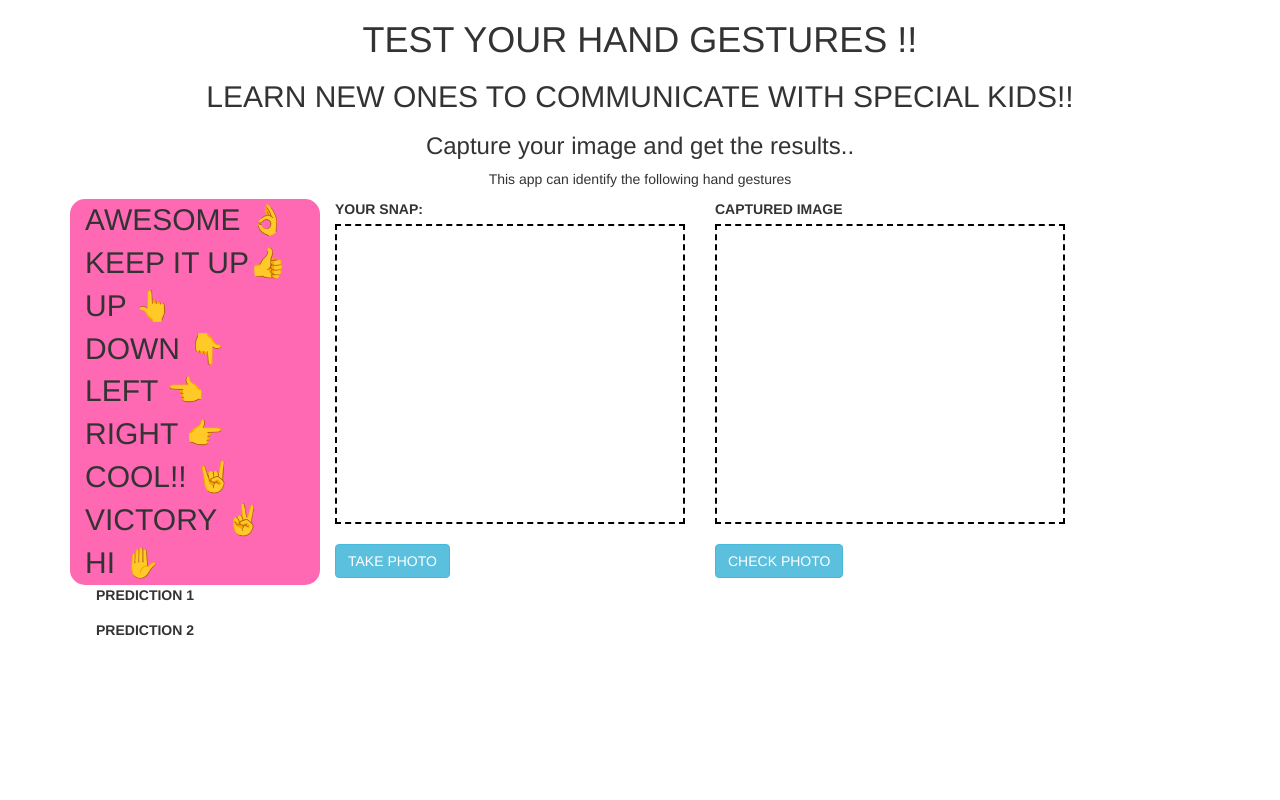
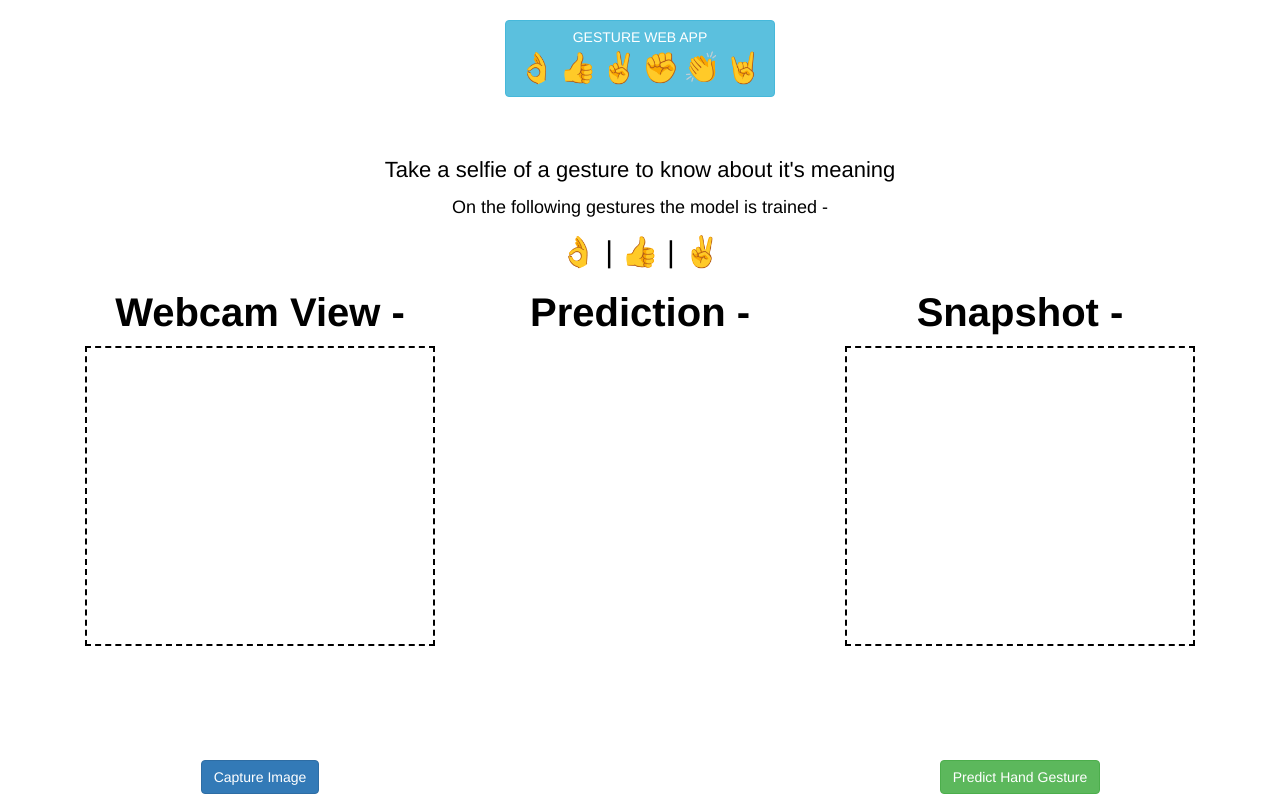
Before and after one commit to Prekshabhura/Hand-Gesture, a plain HTML site: page index.html in a window 1280 px wide. Drawn offline with nearby package versions, Linux system fonts and the light colour scheme; a script that the page names is missing.

Commit message:
Update index.html

```diff
--- a/index.html
+++ b/index.html
@@ -1,61 +1,65 @@
+
 <html>
-
-<head>
-    <title> hand gestures app</title>
-    <link rel="stylesheet" href="style.css">
-
-
+  <head>
+    <title>gesture Web App</title>
     <meta name="viewport" content="width=device-width, initial-scale=1.0">
     <link rel="stylesheet" href="https://maxcdn.bootstrapcdn.com/bootstrap/3.4.0/css/bootstrap.min.css">
     <script src="https://ajax.googleapis.com/ajax/libs/jquery/3.4.1/jquery.min.js"></script>
     <script src="https://maxcdn.bootstrapcdn.com/bootstrap/3.4.0/js/bootstrap.min.js"></script>
+
+    <script src="https://unpkg.com/ml5@0.4.3/dist/ml5.min.js"></script>
     <script src="https://cdnjs.cloudflare.com/ajax/libs/webcamjs/1.0.26/webcam.js"></script>
-    <script src="https://unpkg.com/ml5@0.4.3/dist/ml5.min.js"></script>
 
-</head>
+    <link rel="stylesheet" type="text/css" href="style.css">
+  </head>
 
-<body>
+  <body>
+  <div class="container">
 
-<div class="container">
     <center>
-        <h1> TEST YOUR HAND GESTURES !!</h1>
-        <h2>LEARN NEW ONES TO COMMUNICATE WITH SPECIAL KIDS!!</h2>
+      <h3 class="btn btn-info heading">GESTURE WEB APP
+      <br>
+      <span>&#128076;</span>
+      <span>&#128077;</span>
+      <span>&#9996;</span>
+      <span>&#9994;</span>
+      <span>&#128079;</span>
+      <span>&#129304;</span>
+      </h3>
 
-        <H3> Capture your image and get the results..</H3>
-        <P id="ptag"> This app can identify the following hand gestures</P>
+      <br><br>
+
+      <p style="font-size: 22px;">Take a selfie of a gesture to know about it's meaning</p>
+      <p style="font-size: 18px;">On the following gestures the model is trained - </p>
+      <p style="font-size: 30px;">
+        &#128076; | &#128077; | &#9996;
+      </p>
+
+      <div class="col-md-4 col-sm-12 col-xs-12">
+        <label>Webcam View - </label>
+        <div id="camera"></div>
+        <br><br>
+        <button onclick="take_snapshot();" class="btn btn-primary">Capture Image</button>
+      </div>
+
+      <div class="col-md-4 col-sm-12 col-xs-12">
+        <label>Prediction - </label>
+        <p class="object_name" id="result_object_name"></p>
+        <p class="gesture_icon" id="result_object_gesture_icon"></p>
+      </div>
+
+      <div class="col-md-4 col-sm-12 col-xs-12">
+        <label>Snapshot - </label>
+        <div id="result"></div>
+        <br><br>
+        <button onclick="check();" class="btn btn-success">Predict Hand Gesture</button>
+       </div>
 
     </center>
-    <div class="col-lg-4 col-md-4 col-sm-12 col-xs-12" style="background-color: hotpink;" id="gestures" >
-        <span>AWESOME &#128076 </span><br>
-        <span> KEEP IT UP&#128077</span><br>
-        <span> UP &#128070</span><br>
-        <span> DOWN &#128071</span><br>
-        <span> LEFT &#128072</span><br>
-        <span> RIGHT &#128073</span><br>
-        <span> COOL!! &#129304</span><br>
-        <span> VICTORY &#9996</span><br>
-        <span> HI &#9995</span><br>
-    </div>
-    <div class="col-lg-4 col-md-4 col-sm-12 col-xs-12">
-         <label> YOUR SNAP:</label><br>
-        <div id="camera"></div><br>
-        <button id="take_snapshot" class="btn btn-info" onclick="take_snapshot()"> TAKE PHOTO </button>
-    </div>
-    <div class="col-lg-4 col-md-4 col-sm-12 col-xs-12">
-        <label> CAPTURED IMAGE</label><br>
-        <div id="result"></div><br>
-        <button id="check" class="btn btn-info" onclick="check()"> CHECK PHOTO </button>
-    </div><br><br>
-    <div id="prediction"> <label>PREDICTION 1 </label>
-        <p class="emotion_name" id="result_emotion_name2"></p>
-        <p class="emoji" id="emoji_1"></p>
-        <label>PREDICTION 2</label>
-        <p class="emotion_name" id="result_emotion_name2"></p>
-        <p class="emoji" id="emoji_1"></p>
-    </div><br>
 
-</div>
+  </div>
+
 <script src="main.js"></script>
-</body>
 
+  </body>
 </html>
```
